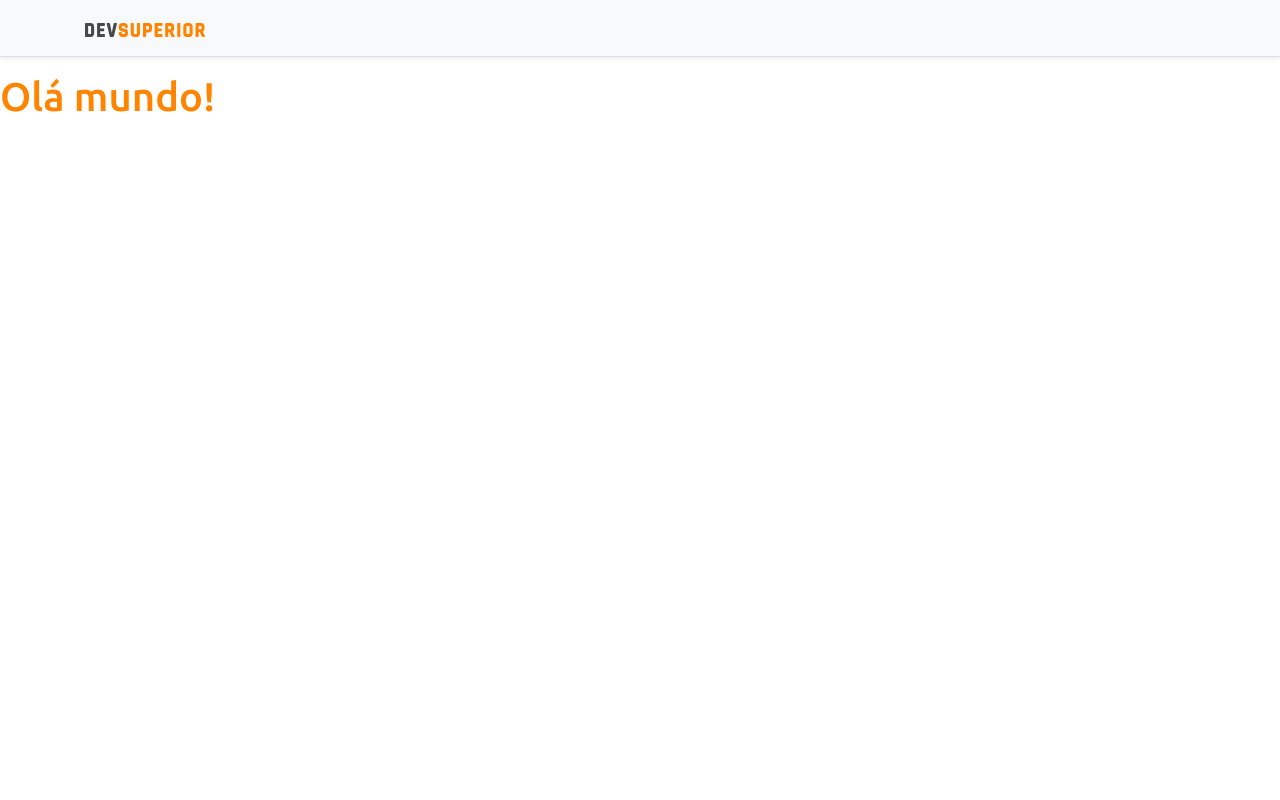
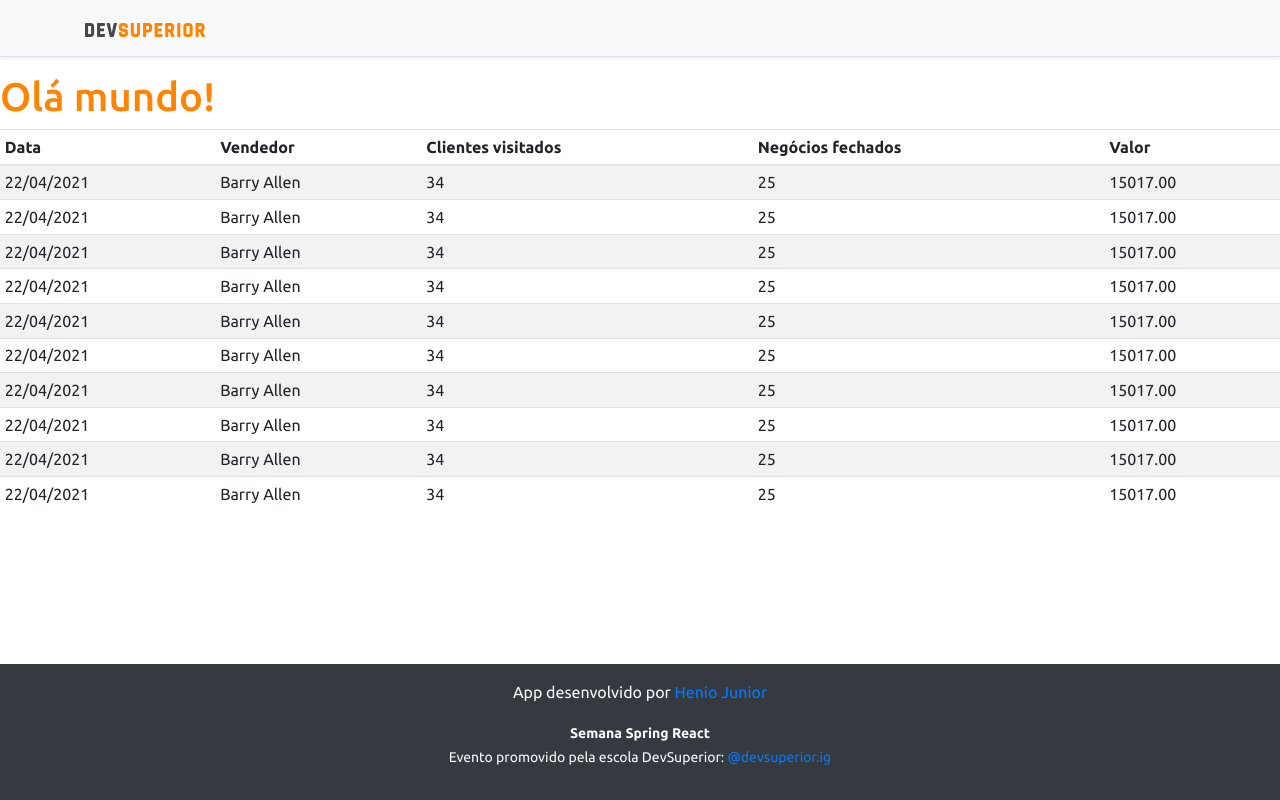
Before and after one commit to HenioJunior/dsvendas, a React (Create React App) app in the folder frontend/: page / in a window 1280 px wide. Built offline with nearby package versions, Linux system fonts and the light colour scheme.

Commit message:
Basic static components

```diff
--- a/frontend/src/App.tsx
+++ b/frontend/src/App.tsx
@@ -1,3 +1,5 @@
+import DataTable from "components/DataTable";
+import Footer from "components/Footer";
 import NavBar from "components/NavBar";
 
 function App() {
@@ -6,7 +8,9 @@
       <NavBar />
       <div>
         <h1 className="text-primary">Olá mundo!</h1>
+        <DataTable />
       </div>
+      <Footer />
     </>
 
   );
--- /dev/null
+++ b/frontend/src/components/DataTable/index.tsx
@@ -0,0 +1,90 @@
+const DataTable = () => {
+  return (
+    <div className="table-responsive">
+      <table className="table table-striped table-sm">
+        <thead>
+          <tr>
+            <th>Data</th>
+            <th>Vendedor</th>
+            <th>Clientes visitados</th>
+            <th>Negócios fechados</th>
+            <th>Valor</th>
+          </tr>
+        </thead>
+        <tbody>
+          <tr>
+            <td>22/04/2021</td>
+            <td>Barry Allen</td>
+            <td>34</td>
+            <td>25</td>
+            <td>15017.00</td>
+          </tr>
+          <tr>
+            <td>22/04/2021</td>
+            <td>Barry Allen</td>
+            <td>34</td>
+            <td>25</td>
+            <td>15017.00</td>
+          </tr>
+          <tr>
+            <td>22/04/2021</td>
+            <td>Barry Allen</td>
+            <td>34</td>
+            <td>25</td>
+            <td>15017.00</td>
+          </tr>
+          <tr>
+            <td>22/04/2021</td>
+            <td>Barry Allen</td>
+            <td>34</td>
+            <td>25</td>
+            <td>15017.00</td>
+          </tr>
+          <tr>
+            <td>22/04/2021</td>
+            <td>Barry Allen</td>
+            <td>34</td>
+            <td>25</td>
+            <td>15017.00</td>
+          </tr>
+          <tr>
+            <td>22/04/2021</td>
+            <td>Barry Allen</td>
+            <td>34</td>
+            <td>25</td>
+            <td>15017.00</td>
+          </tr>
+          <tr>
+            <td>22/04/2021</td>
+            <td>Barry Allen</td>
+            <td>34</td>
+            <td>25</td>
+            <td>15017.00</td>
+          </tr>
+          <tr>
+            <td>22/04/2021</td>
+            <td>Barry Allen</td>
+            <td>34</td>
+            <td>25</td>
+            <td>15017.00</td>
+          </tr>
+          <tr>
+            <td>22/04/2021</td>
+            <td>Barry Allen</td>
+            <td>34</td>
+            <td>25</td>
+            <td>15017.00</td>
+          </tr>
+          <tr>
+            <td>22/04/2021</td>
+            <td>Barry Allen</td>
+            <td>34</td>
+            <td>25</td>
+            <td>15017.00</td>
+          </tr>
+        </tbody>
+      </table>
+    </div>
+  );
+}
+export default DataTable;
--- /dev/null
+++ b/frontend/src/components/Footer/index.tsx
@@ -0,0 +1,12 @@
+const Footer = () => {
+  return (
+    <footer className="footer mt-auto py-3 bg-dark">
+      <div className="container">
+        <p className="text-light">App desenvolvido por <a href="https://github.com/heniojunior" target="_blank" rel="noreferrer">Henio Junior</a></p>
+        <p className="text-light"><small><strong>Semana Spring React</strong><br />
+      Evento promovido pela escola DevSuperior: <a href="https://instagram.com/devsuperior.ig" target="_blank" rel="noreferrer">@devsuperior.ig</a></small></p>
+      </div>
+    </footer>
+  );
+}
+export default Footer;
```
